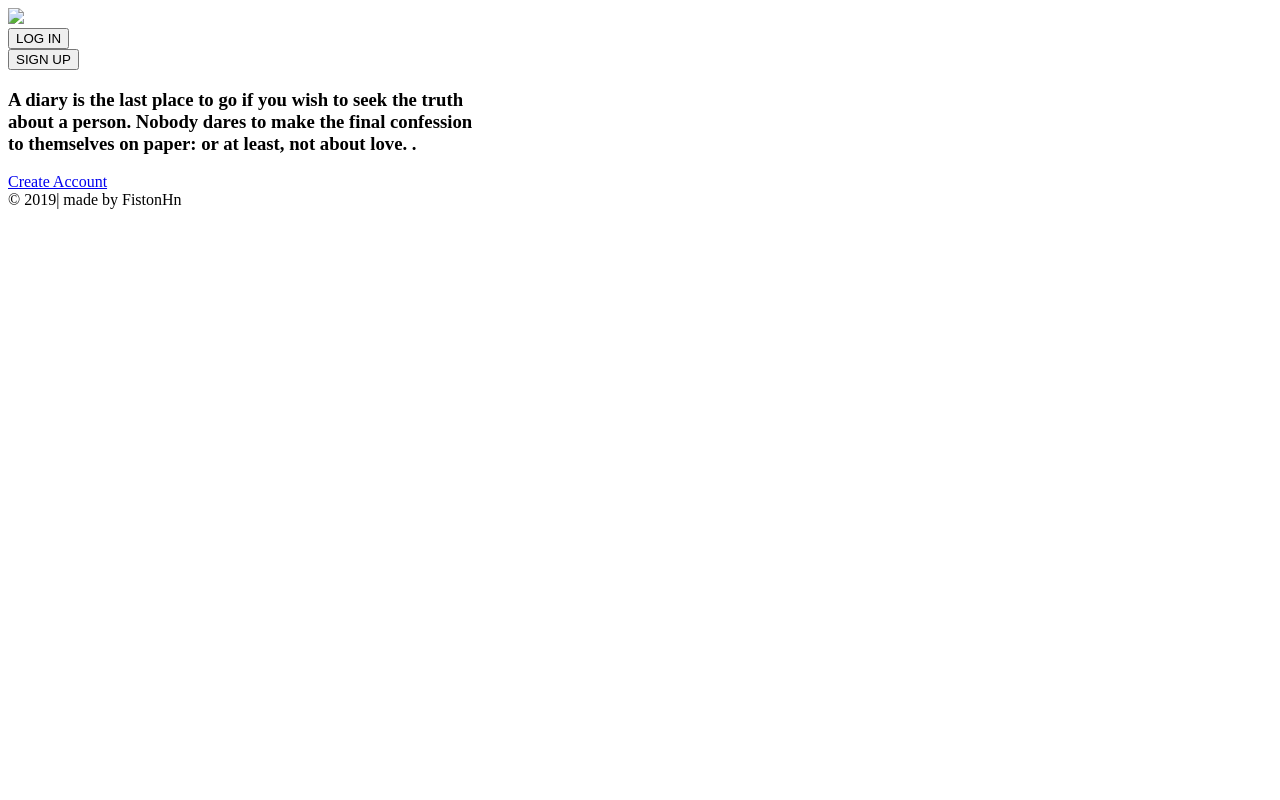
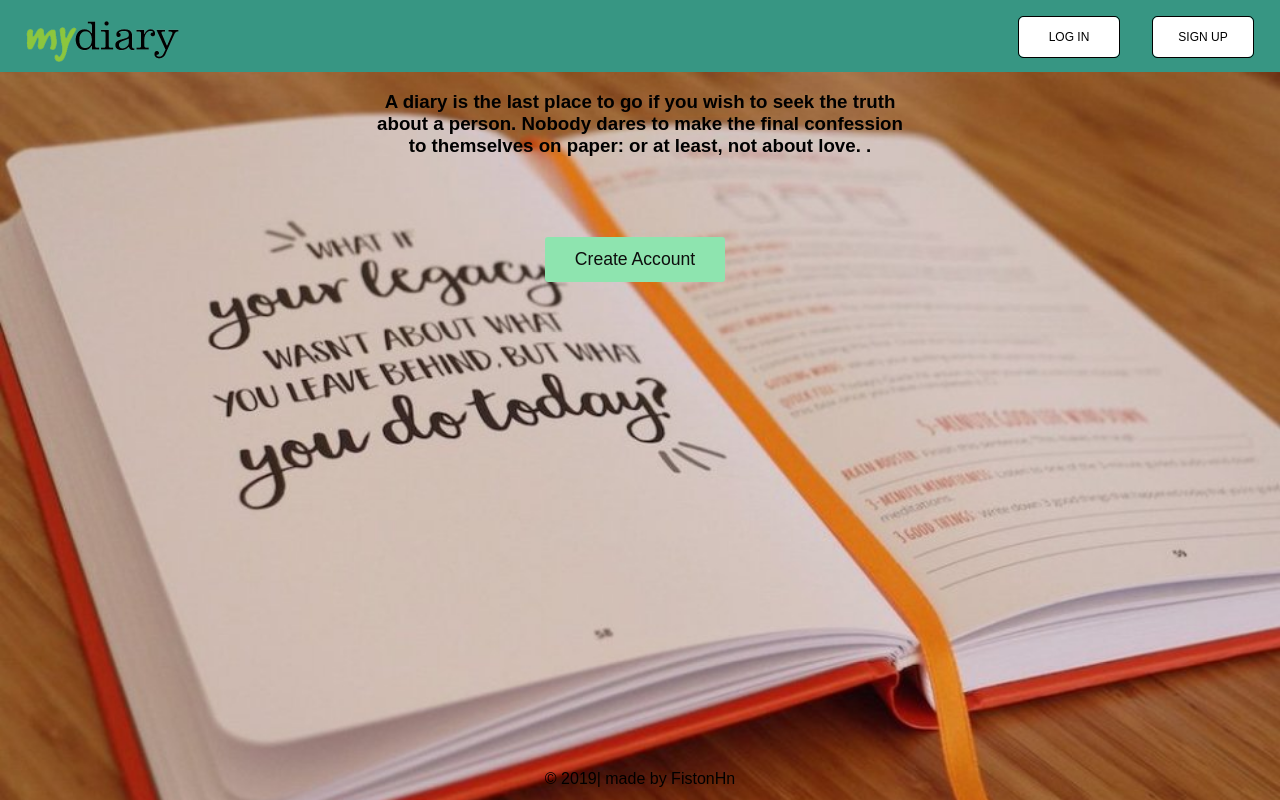
Before and after one commit to fistonhn/MyDiary, a plain HTML site: page UI/html/index.html in a window 1280 px wide. Drawn offline with Linux system fonts and the light colour scheme.

Commit message:
feature(css-style-index): style index with css

```diff
--- a/UI/css/index.css
+++ b/UI/css/index.css
@@ -0,0 +1,124 @@
+body{
+    margin: 0px;
+    font-family: Arial, Helvetica, sans-serif;
+}
+.navbar{
+background-color:#379683;
+height: 56px;
+position: relative;
+padding-top: 16px;
+padding-left: 20px;
+}
+.login-navbar{
+
+    border-radius: 5px;
+    border: 1px solid black;
+    color: black;
+    position: absolute;
+    top: 16px;
+    right: 10px;
+    margin-right:150px;
+}
+#login-btn{
+    width: 100px;
+    height: 40px;
+    background: white;
+    color: black;
+    border: 0;
+    border-radius: 5px;
+    font-size: 0.75rem;
+}
+#login-btn:hover {
+    color: white;
+    background: #fc5a36;
+    cursor: pointer;
+    transform: scale(1.05, 1.05);
+    transition: 0.2s;
+    box-shadow: 2px 4px 8px 0px rgba(153, 153, 153, 0.5);
+}
+
+
+
+.signup-navbar{
+
+    border-radius: 5px;
+    border: 1px solid black;
+    color: black;
+    position: absolute;
+    top: 16px;
+    right: 10px;
+    margin-right: 16px;
+}
+#signup-btn{
+    width: 100px;
+    height: 40px;
+    background: white;
+    color: black;
+    border: 0;
+    border-radius: 5px;
+    font-family: sans-serif;
+    font-size: 0.75rem;
+}
+#signup-btn:hover {
+    color: white;
+    background:#fc5a36;
+    cursor: pointer;
+    transform: scale(1.05, 1.05);
+    transition: 0.2s;
+    box-shadow: 2px 4px 8px 0px rgba(153, 153, 153, 0.5);
+}
+
+.logo-image{
+    height: 50px;
+}
+
+.general-background {
+    position: absolute;
+    top: 0;
+    bottom: 0;
+    left: 0;
+    right: 0;
+    background: url('../images/journal.jpg') no-repeat fixed;
+    background-size: cover;
+  }
+  .centre-btn {
+    margin-top: 80px;
+    display: flex;
+    justify-content: center;
+  }
+  .getStarted-btn {
+    text-decoration: none;
+    background: #8ee4af;
+    color: #0d0d0d;
+    font-size: 1.1rem;
+    margin-right: 10px;
+    padding: 12px 30px;
+    border-radius: 3px;
+  }
+  .getStarted-btn:hover {
+    background-color: #fc5a36;
+    color: #fff;
+  }
+  .footer {
+    color: rgba(255, 255, 255, 0.849);
+    height: 30px;
+    position: fixed;
+    margin-top: 1050px;
+    left: 0;
+    right: 0;
+    bottom: 0;
+  }
+
+  .footer .footer-bottom {
+    color:black;
+    height: 30px;
+    width: 100%;
+    text-align: center;
+    position: absolute;
+    bottom: 0px;
+    left: 0px;
+    padding-top: 15px;
+  }
+  h3{
+    text-align: center;
+  }
--- a/UI/html/index.html
+++ b/UI/html/index.html
@@ -5,20 +5,21 @@
     <meta name="viewport" content="width=device-width, initial-scale=1.0">
     <meta http-equiv="X-UA-Compatible" content="ie=edge">
     <title>myDiary</title>
+    <link rel="stylesheet" href="../css/index.css">
 </head>
 <body>
     <div class="general-background">
         <div class="navbar">
             <div>
-                <img class="logo-image" src="./images/logo.png" >
+                <img class="logo-image" src="../images/logo.png" >
             </div>
             <div class="login-navbar">
-                    <a href="./html/login.html">
+                    <a href="../html/login.html">
                 <button id="login-btn">LOG IN</button>
                     </a>
             </div>
             <div class="signup-navbar">
-                    <a href="./html/signup.html">
+                    <a href="../html/signup.html">
                 <button id="signup-btn">SIGN UP</button>
                     </a>
             </div>
@@ -28,7 +29,7 @@
             to themselves on paper: or at least, not about love.  .</h3>
 
         <div class="centre-btn">
-            <a href="./html/login.html" class="getStarted-btn">Create Account</a>
+            <a href="../html/login.html" class="getStarted-btn">Create Account</a>
         </div>
         <footer class="footer">
             <div class="footer-bottom">&copy; 2019| made by FistonHn</div>
```
